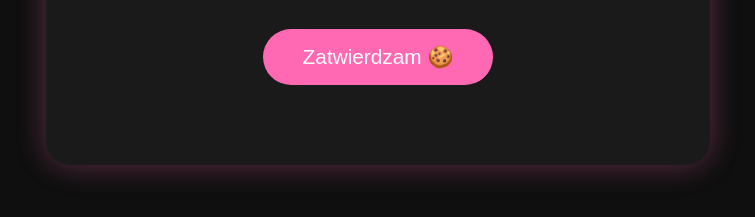
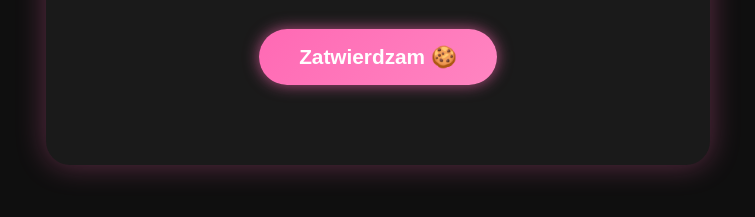
Before and after one commit to lilxertt/cookie, a plain HTML site: page index.html in a window 1280 px wide. Shown: the part 429-646 px from the top of the page, without its empty margins (262-1017 px from the left). Drawn offline with Linux system fonts and the light colour scheme.

Commit message:
Update index.html

```diff
--- a/index.html
+++ b/index.html
@@ -38,20 +38,21 @@
     }
 
     button {
-      background: #ff69b4;
+      background: linear-gradient(135deg, #ff69b4, #ff85c1);
       color: white;
       border: none;
       padding: 1rem 2.5rem;
       border-radius: 999px;
       font-size: 1.3rem;
+      font-weight: bold;
       cursor: pointer;
-      transition: 0.2s ease;
-      appearance: button;
+      box-shadow: 0 0 15px #ff69b4aa;
+      transition: transform 0.2s ease, box-shadow 0.2s ease;
     }
 
     button:hover {
-      background: #ff85c1;
       transform: scale(1.05);
+      box-shadow: 0 0 20px #ff85c1aa;
     }
 
     #status {
```
